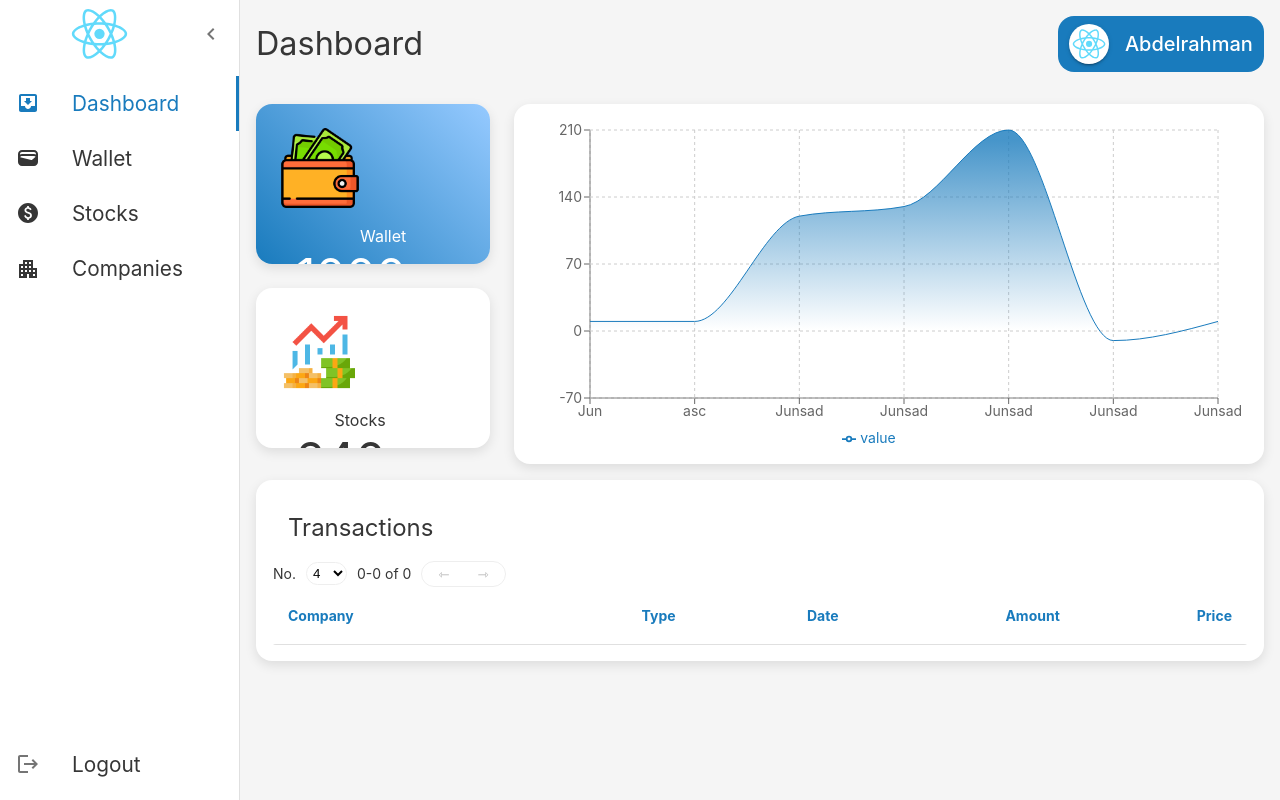
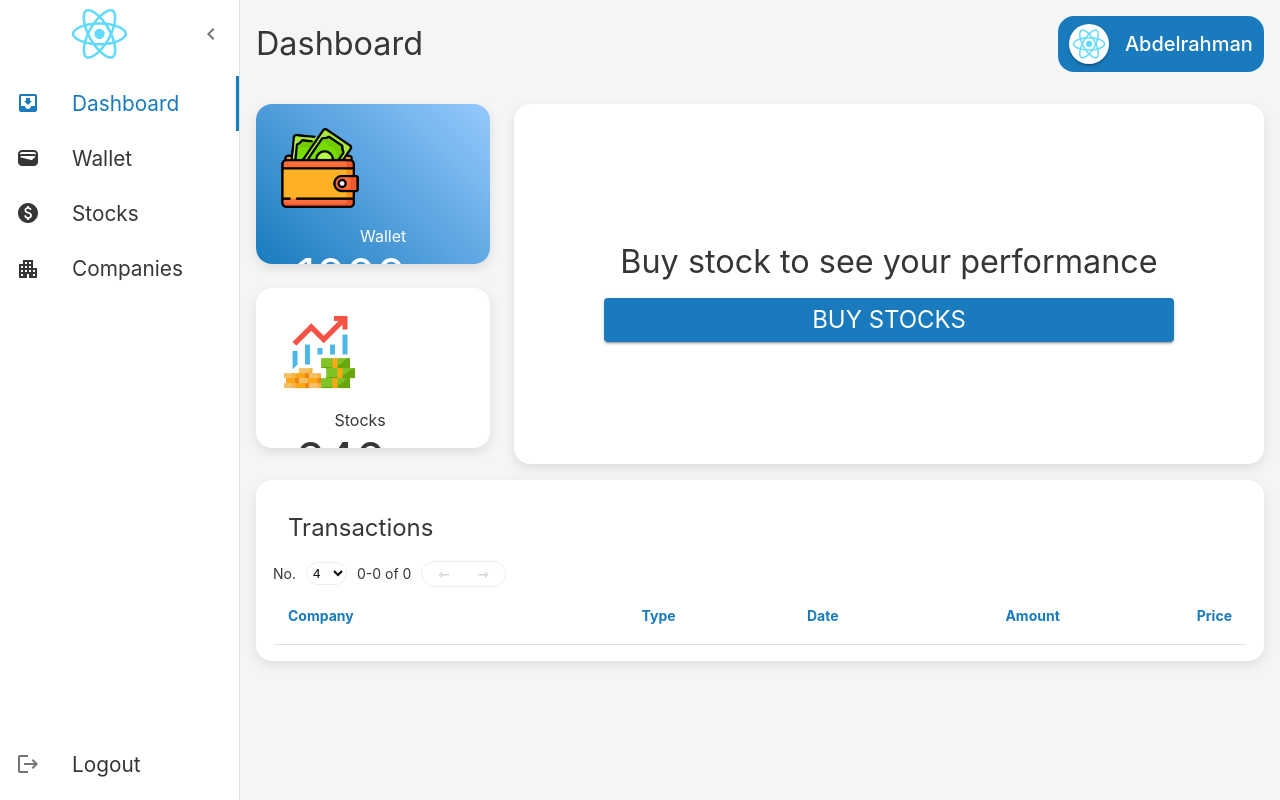
Before and after one commit to Abd-ELrahmanHamza/Stock-Market-Trading, a React (Create React App) app: page / in a window 1280 px wide. Built offline with nearby package versions, Linux system fonts and the light colour scheme.

Commit message:
add performance graph

```diff
--- a/src/application/reducer/userReducer.ts
+++ b/src/application/reducer/userReducer.ts
@@ -68,4 +68,16 @@ const sellStockReducer = (state: User, action: PayloadAction<Stock>): User => {
   };
 };
 
-export { addMoneyReducer, buyStockReducer, sellStockReducer };
+const addProfitReducer = (state: User, action: PayloadAction<number>): User => {
+  const date = new Date();
+  return {
+    ...state,
+    profit: {
+      ...state.profit,
+      [`${date.getHours()}:${date.getMinutes()}:${date.getSeconds()}`]:
+        action.payload,
+    },
+  };
+};
+
+export { addMoneyReducer, buyStockReducer, sellStockReducer, addProfitReducer };
--- a/src/application/slice/userSlice.ts
+++ b/src/application/slice/userSlice.ts
@@ -2,6 +2,7 @@ import { createSlice } from "@reduxjs/toolkit";
 import User from "../../domain/entities/user";
 import {
   addMoneyReducer,
+  addProfitReducer,
   buyStockReducer,
   sellStockReducer,
 } from "../reducer/userReducer";
@@ -10,18 +11,8 @@ const initialState: User = {
   name: "Abdelrahman",
   stocksCount: 240,
   money: 1000,
-  stocks: [
-    {
-      name: "Apple",
-      count: 20,
-      price: 200,
-    },
-    {
-      name: "Google",
-      count: 220,
-      price: 200,
-    },
-  ],
+  stocks: [],
+  profit: {},
 };
 
 export const userSlice = createSlice({
@@ -31,10 +22,11 @@ export const userSlice = createSlice({
     addMoney: addMoneyReducer,
     buyStock: buyStockReducer,
     sellStock: sellStockReducer,
+    addProfit: addProfitReducer,
   },
 });
 
 // Action creators are generated for each case reducer function
-export const { addMoney, buyStock, sellStock } = userSlice.actions;
+export const { addMoney, buyStock, sellStock, addProfit } = userSlice.actions;
 
 export default userSlice.reducer;
--- a/src/application/utils/stocks.ts
+++ b/src/application/utils/stocks.ts
@@ -11,6 +11,11 @@ import {
 import { store } from "../store";
 
 const buyStockUtil = (stock: Stock) => {
+  if (
+    stock.count === 0 ||
+    stock.price * stock.count > store.getState().user.money
+  )
+    return;
   store.dispatch(buyStockUser(stock));
   store.dispatch(buyStockStocks(stock));
   store.dispatch(
--- a/src/application/utils/user.ts
+++ b/src/application/utils/user.ts
@@ -1,3 +1,7 @@
+import { addProfit } from "../slice/userSlice";
 import { store } from "../store";
 
-export {};
+const addProfitUtil = (profit: number) => {
+  store.dispatch(addProfit(profit));
+};
+export { addProfitUtil };
--- a/src/domain/entities/user.ts
+++ b/src/domain/entities/user.ts
@@ -5,4 +5,5 @@ export default interface User {
   stocksCount: number;
   money: number;
   stocks: Stock[];
+  profit: { [key: string]: number };
 }
--- a/src/presentation/features/Transactions.tsx
+++ b/src/presentation/features/Transactions.tsx
@@ -29,7 +29,6 @@ export default function Transactions() {
   const [page, setPage] = React.useState(0);
   const [rowsPerPage, setRowsPerPage] = React.useState(4);
   const transactions = useAppSelector((state) => state.transactions);
-  console.log(transactions);
   const handleChangePage = (
     _: React.MouseEvent<HTMLButtonElement> | null,
     newPage: number
--- a/src/presentation/pages/Investor/InvestorCompanies.tsx
+++ b/src/presentation/pages/Investor/InvestorCompanies.tsx
@@ -23,6 +23,11 @@ const InvestorCompanies = () => {
   const handleSelectCompany = (company: string) => {
     setSelectedCompany(company);
   };
+
+  useEffect(() => {
+    if (!companies || selectedCompany) return;
+    setSelectedCompany(Object.keys(companies)[0]);
+  }, [companies, selectedCompany]);
 
   useEffect(() => {
     if (!companies[selectedCompany || ""]) return;
--- a/src/presentation/pages/Investor/InvestorDashboard.tsx
+++ b/src/presentation/pages/Investor/InvestorDashboard.tsx
@@ -1,11 +1,15 @@
-import { Box, Grid } from "@mui/material";
+import { Box, Grid, Typography } from "@mui/material";
 import { Card } from "../../components/Card";
 import styled from "@mui/material/styles/styled";
 import Transactions from "../../features/Transactions";
 import { StocksCard, WalletCard } from "../../features/Cards";
 import AreaChart from "../../components/AreaChart";
 import { useAppSelector } from "../../../application/hooks";
-
+import React from "react";
+import { addProfitUtil } from "../../../application/utils/user";
+import CenterBox from "../../components/CenterBox";
+import { BuyButton } from "../../components/Button";
+import { useNavigate } from "react-router-dom";
 const StyledGrid = styled(Grid)(({ theme }) => ({
   marginBottom: theme.spacing(2),
 }));
@@ -15,7 +19,39 @@ const StyledCardGrid = styled(Grid)(({ theme }) => ({
 }));
 
 const InvestorDashboard = () => {
+  const navigate = useNavigate();
   const user = useAppSelector((state) => state.user);
+  const companies = useAppSelector((state) => state.companies);
+  const userProfit = useAppSelector((state) => state.user.profit);
+  const [performanceDataGraph, setPerformanceDataGraph] = React.useState<
+    { name: string; value: number }[]
+  >([]);
+
+  React.useEffect(() => {
+    const dataGraph = [];
+    if (!userProfit) return;
+    for (const key in userProfit) {
+      dataGraph.push({ name: key, value: userProfit[key] });
+    }
+    setPerformanceDataGraph(dataGraph);
+  }, [userProfit]);
+  React.useEffect(() => {
+    const calculateProfitLoss = () => {
+      if (!companies || !user.stocks) return;
+      let profitLoss = 0;
+      user.stocks.forEach((stock) => {
+        const company = companies[stock.name];
+        if (!company) return;
+        const currentStockValue = company[company.length - 1].value;
+        profitLoss += (currentStockValue - stock.price) * stock.count;
+      });
+      return profitLoss;
+    };
+    const temp = calculateProfitLoss();
+    if (temp) {
+      addProfitUtil(temp);
+    }
+  }, [companies, user.stocks]);
   return (
     <Box>
       <StyledGrid container spacing={3} columns={{ sm: 1, md: 4 }}>
@@ -31,17 +67,35 @@ const InvestorDashboard = () => {
         </Grid>
         <StyledCardGrid item xs={1} md={3}>
           <Card>
-            <AreaChart
-              dataSet={[
-                { name: "Jun", value: 10 },
-                { name: "asc", value: 10 },
-                { name: "Junsad", value: 120 },
-                { name: "Junsad", value: 130 },
-                { name: "Junsad", value: 210 },
-                { name: "Junsad", value: -10 },
-                { name: "Junsad", value: 10 },
-              ]}
-            />
+            {performanceDataGraph && performanceDataGraph.length !== 0 && (
+              <>
+                <AreaChart dataSet={performanceDataGraph} />
+              </>
+            )}
+
+            {performanceDataGraph && performanceDataGraph.length === 0 && (
+              <CenterBox>
+                <Box
+                  sx={{
+                    display: "flex",
+                    flexDirection: "column",
+                  }}
+                >
+                  <Typography variant="h4" sx={{ padding: "1rem" }}>
+                    Buy stock to see your performance
+                  </Typography>
+                  <BuyButton
+                    props={{
+                      onClick: () => {
+                        navigate("/stocks");
+                      },
+                    }}
+                  >
+                    <Typography variant="h5">Buy Stocks</Typography>
+                  </BuyButton>
+                </Box>
+              </CenterBox>
+            )}
           </Card>
         </StyledCardGrid>
       </StyledGrid>
```
